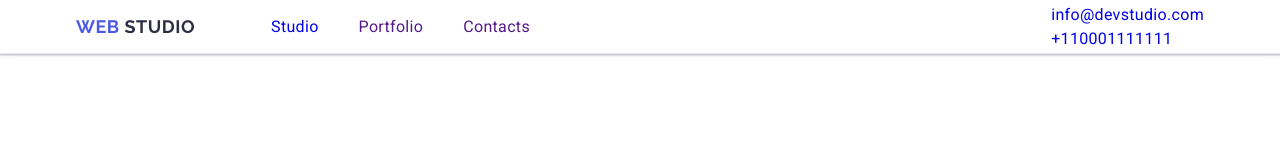
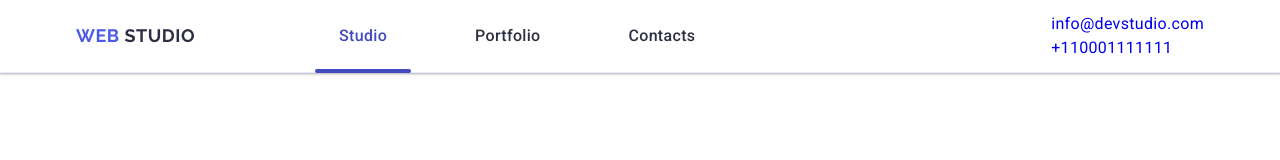
Before and after one commit to Olga-Makhynko/goit-markup-hw-06, a plain HTML site: page index.html in a window 1280 px wide. Drawn offline with nearby package versions, Linux system fonts and the light colour scheme.

Commit message:
add styles

```diff
--- a/css/styles-old.css
+++ b/css/styles-old.css
@@ -6,14 +6,11 @@
 }
 
 .nav-page {
-  display: flex;
   justify-content: space-between;
-  align-items: center;
   padding-left: 15px;
   padding-right: 15px;
 }
 .header-logo {
-  padding: 24px 0;
   margin-right: 76px;
 }
 
--- a/css/styles.css
+++ b/css/styles.css
@@ -127,12 +127,15 @@ button {
   .burger-btn {
     display: none;
   }
-}
 
   .nav-list {
     display: flex;
     align-items: center;
     gap: 40px;
+  }
+  .header-logo {
+    padding: 24px 0;
+    margin-right: 120px;
   }
 
   .address-header {
@@ -144,3 +147,37 @@ button {
     display: flex;
     align-items: center;
   }
+
+  .nav-item-link {
+    font-weight: 500;
+    font-size: 16px;
+    line-height: 1.5;
+    letter-spacing: 0.02em;
+    color: #2e2f42;
+    padding: 24px;
+    padding-bottom: 24px;
+    display: block;
+  }
+  .nav-item-link.current {
+    position: relative;
+    transition: color 250ms cubic-bezier(0.4, 0, 0.2, 1);
+  }
+  .nav-item-link.current::after {
+    content: '';
+    position: absolute;
+    transition: color 250ms cubic-bezier(0.4, 0, 0.2, 1);
+
+    width: 100%;
+    height: 4px;
+    left: 0;
+    bottom: -1px;
+    background-color: #404bbf;
+    border-radius: 2px;
+  }
+
+  .nav-item-link:hover,
+  .nav-item-link:focus,
+  .nav-item-link.current {
+    color: #404bbf;
+  }
+}
```
Lines whose indentation alone changed are shown as unchanged.
